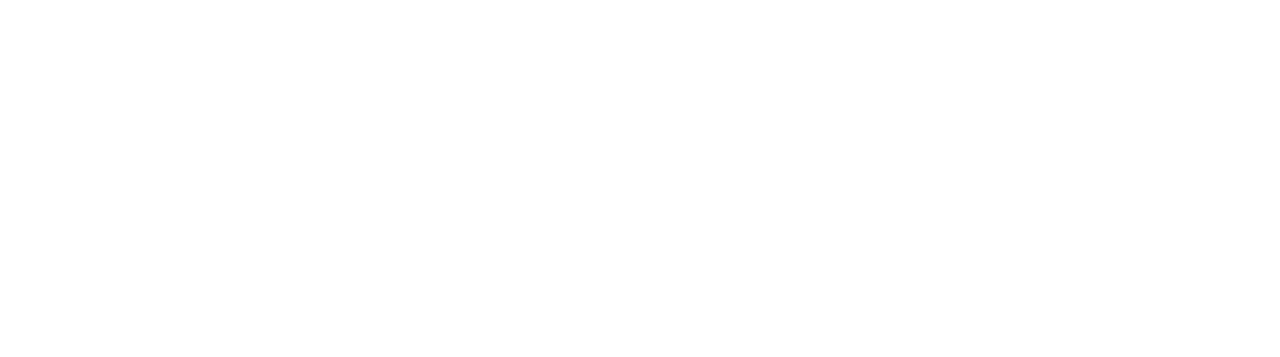
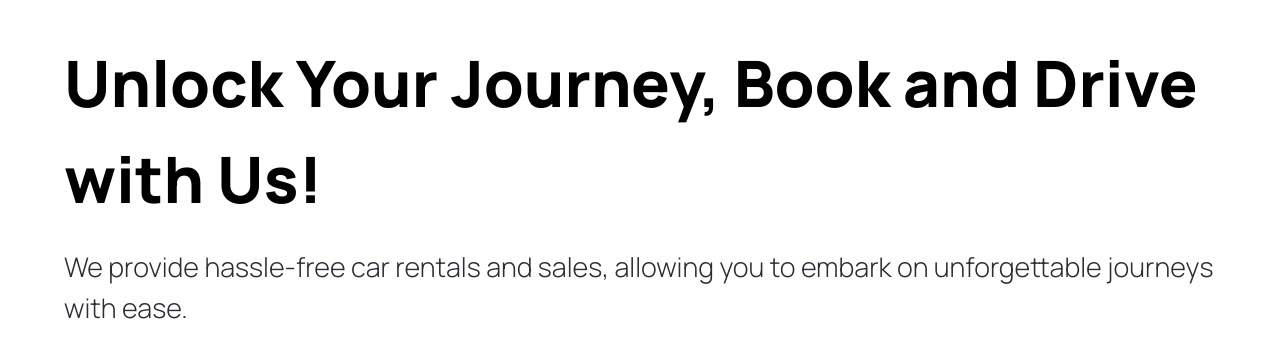
Before and after one commit to HouseCham/car_showcase_nextjs, a Next.js app: page / in a window 1280 px wide. Shown: the part 109-466 px from the top of the page. Built offline with nearby package versions, Linux system fonts and the light colour scheme.

Commit message:
Hero component started to get structure

```diff
--- a/app/page.tsx
+++ b/app/page.tsx
@@ -1,9 +1,10 @@
+import { Hero } from '@/components'
 import Image from 'next/image'
 
 export default function Home() {
   return (
     <main className="overflow-hidden">
-
+      <Hero />
     </main>
   )
 }
--- a/components/Hero.tsx
+++ b/components/Hero.tsx
@@ -4,7 +4,16 @@
 
 const Hero = () => {
   return (
-    <div>Hero</div>
+    <div className="hero">
+      <div className="flex-1 pt-36 padding-x">
+        <h1 className="hero__title">
+          Unlock Your Journey, Book and Drive with Us!
+        </h1>
+        <p className="hero__subtitle">
+          We provide hassle-free car rentals and sales, allowing you to embark on unforgettable journeys with ease.
+        </p>
+      </div>
+    </div>
   )
 }
 
```
